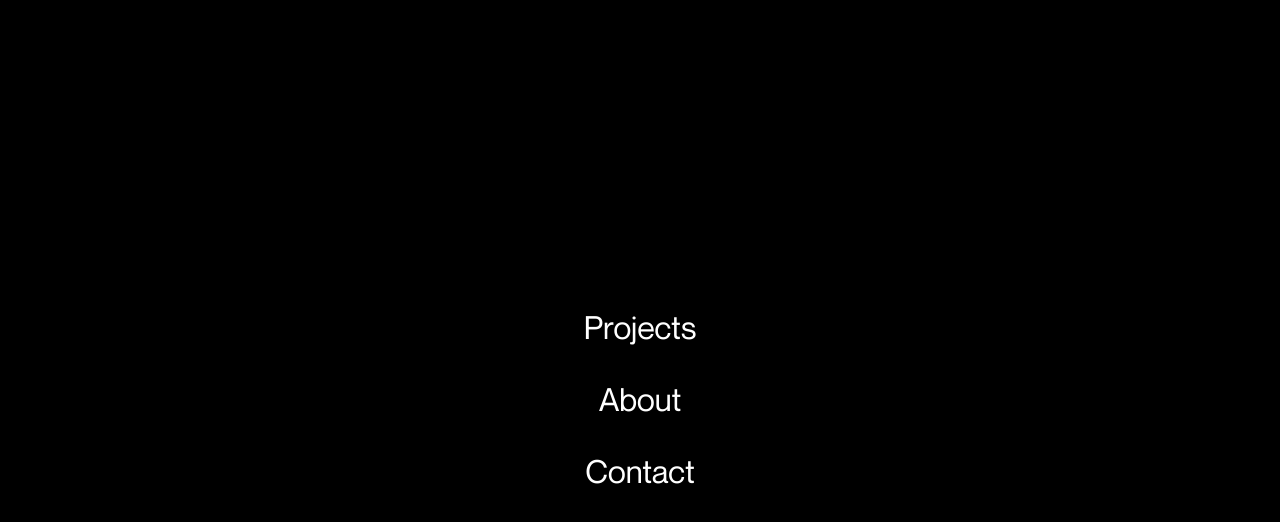
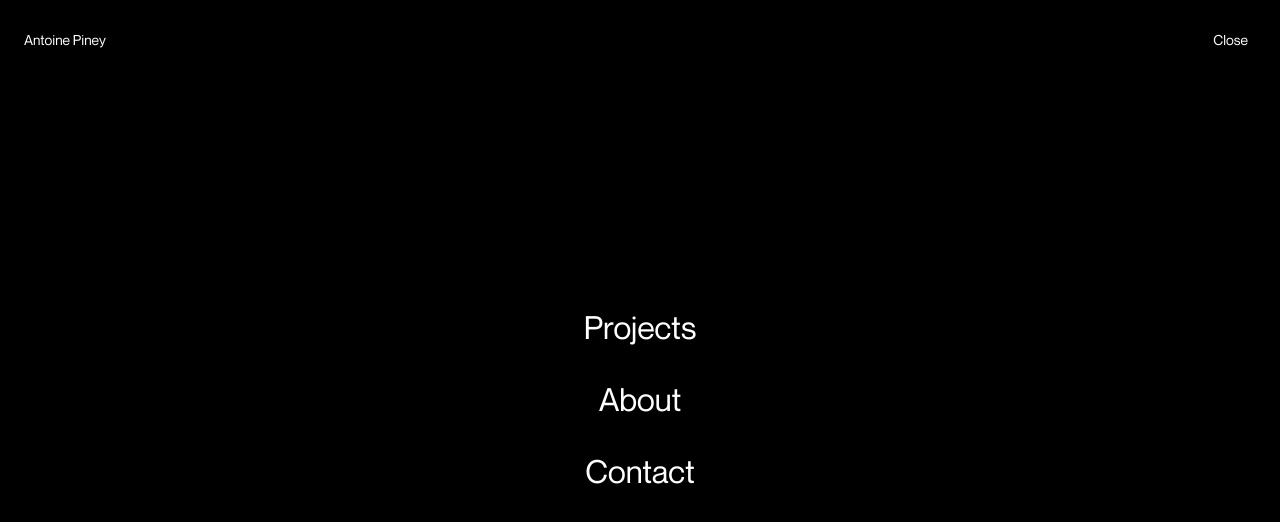
Before and after one commit to AntoinePiney/first-wordpress, a Next.js app: page / in a window 1280 px wide. Both pictures are taken after a click on the button "Menu". Shown: the top 522 px of the page. Built offline with nearby package versions, Linux system fonts and the light colour scheme.

Commit message:
Portfolio

```diff
--- a/src/app/not-found.module.css
+++ b/src/app/not-found.module.css
@@ -4,43 +4,20 @@
   justify-content: center;
   min-height: 100vh;
   background-color: #fafafa;
-  font-family: -apple-system, BlinkMacSystemFont, "Segoe UI", Roboto, Oxygen,
-    Ubuntu, Cantarell, "Open Sans", "Helvetica Neue", sans-serif;
 }
 
 .content {
   text-align: center;
-  max-width: 500px;
   padding: 2rem;
 }
 
 .subtitle {
-  font-size: 3rem;
+  text-align: center;
+
+  font-size: 20rem;
   font-weight: 300;
   margin-bottom: 1rem;
-  color: #333;
-}
-
-.description {
-  font-size: 1.125rem;
-  line-height: 1.5;
-  color: #666;
-}
-
-/* Animation subtile pour attirer l'attention */
-@keyframes fadeIn {
-  from {
-    opacity: 0;
-    transform: translateY(10px);
-  }
-  to {
-    opacity: 1;
-    transform: translateY(0);
-  }
-}
-
-.content {
-  animation: fadeIn 0.8s ease-out;
+  color: #000000;
 }
 
 .title {
@@ -49,19 +26,3 @@
   margin-bottom: 1rem;
   color: #333;
 }
-
-.button {
-  display: inline-block;
-  margin-top: 2rem;
-  padding: 0.75rem 1.5rem;
-  background-color: #333;
-  color: white;
-  text-decoration: none;
-  border-radius: 4px;
-  font-size: 0.875rem;
-  transition: background-color 0.2s ease;
-}
-
-.button:hover {
-  background-color: #555;
-}
--- a/src/components/layouts/Header/Header.module.css
+++ b/src/components/layouts/Header/Header.module.css
@@ -4,6 +4,7 @@
   top: 0;
   z-index: 100;
   background-color: transparent;
+  position: fixed;
 }
 
 .container {
@@ -16,6 +17,7 @@
 .logo {
   font-size: 0.875rem;
   font-weight: 500;
+  z-index: 110;
 }
 
 .logo a {
@@ -31,6 +33,16 @@
   font-size: 0.875rem;
   cursor: pointer;
   padding: 0.5rem;
+  z-index: 110;
+  transition: opacity 0.3s ease;
+  position: relative;
+}
+
+.menuButton:hover {
+  opacity: 0.7;
+}
+
+.menuButtonActive {
 }
 
 .mobileMenu {
@@ -44,6 +56,23 @@
   flex-direction: column;
   justify-content: center;
   align-items: center;
+  opacity: 0;
+  visibility: hidden;
+  pointer-events: none;
+}
+
+.mobileMenuOpen {
+  opacity: 1;
+  visibility: visible;
+  pointer-events: all;
+}
+
+.menuContent {
+  opacity: 0;
+}
+
+.mobileMenuOpen .menuContent {
+  opacity: 1;
 }
 
 .mobileMenu ul {
@@ -55,13 +84,14 @@
 
 .mobileMenu li {
   margin: 2rem 0;
+  overflow: hidden;
 }
 
 .mobileMenu a {
   color: #fff;
   text-decoration: none;
   font-size: 2rem;
-  transition: opacity 0.3s ease;
+  display: inline-block;
 }
 
 .mobileMenu a:hover {
--- a/src/components/layouts/Header/Header.tsx
+++ b/src/components/layouts/Header/Header.tsx
@@ -1,6 +1,6 @@
 "use client";
 
-import { useState } from "react";
+import { useState, useEffect } from "react";
 import Link from "next/link";
 import styles from "./Header.module.css";
 
@@ -11,6 +11,27 @@ const Header = () => {
     setIsMenuOpen(!isMenuOpen);
   };
 
+  // Close menu when Escape key is pressed
+  useEffect(() => {
+    const handleEscKey = (event: KeyboardEvent) => {
+      if (event.key === "Escape" && isMenuOpen) {
+        setIsMenuOpen(false);
+      }
+    };
+
+    // Prevent body scrolling when menu is open
+    if (isMenuOpen) {
+      document.body.style.overflow = "hidden";
+    } else {
+      document.body.style.overflow = "";
+    }
+
+    window.addEventListener("keydown", handleEscKey);
+    return () => {
+      window.removeEventListener("keydown", handleEscKey);
+    };
+  }, [isMenuOpen]);
+
   return (
     <header className={styles.header}>
       <div className={styles.container}>
@@ -19,28 +40,39 @@ const Header = () => {
         </div>
 
         <button
-          className={styles.menuButton}
+          className={`${styles.menuButton} ${
+            isMenuOpen ? styles.menuButtonActive : ""
+          }`}
           onClick={toggleMenu}
           aria-expanded={isMenuOpen}
           aria-label="Toggle navigation menu">
-          Menu
+          {isMenuOpen ? "Close" : "Menu"}
         </button>
 
-        {isMenuOpen && (
-          <nav className={styles.mobileMenu}>
+        <nav
+          className={`${styles.mobileMenu} ${
+            isMenuOpen ? styles.mobileMenuOpen : ""
+          }`}>
+          <div className={styles.menuContent}>
             <ul>
               <li>
-                <Link href="/projects">Projects</Link>
+                <Link href="/projects" onClick={() => setIsMenuOpen(false)}>
+                  Projects
+                </Link>
               </li>
               <li>
-                <Link href="/about">About</Link>
+                <Link href="/about" onClick={() => setIsMenuOpen(false)}>
+                  About
+                </Link>
               </li>
               <li>
-                <Link href="/contact">Contact</Link>
+                <Link href="/contact" onClick={() => setIsMenuOpen(false)}>
+                  Contact
+                </Link>
               </li>
             </ul>
-          </nav>
-        )}
+          </div>
+        </nav>
       </div>
     </header>
   );
--- a/src/components/layouts/Hero/Hero.module.css
+++ b/src/components/layouts/Hero/Hero.module.css
@@ -14,6 +14,7 @@
   display: flex;
   justify-content: flex-start;
   padding: 1.5rem;
+  margin-top: 5rem;
 }
 
 .content {
```
Also changed, not shown: src/app/not-found.tsx (+0 -8 lines).
